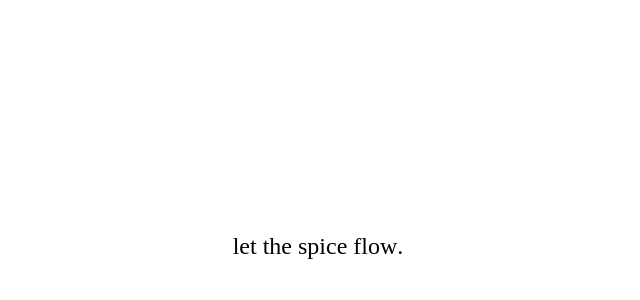
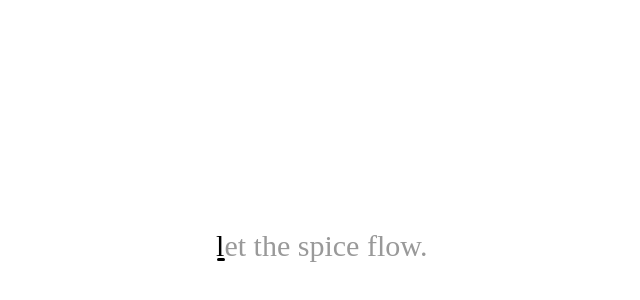
Before and after one commit to playforest/type-rank, a React (Vite) app in the folder client/: page / in a window 1280 px wide. Shown: the part 162-462 px from the top of the page, without its empty margins (322-962 px from the left). Built offline with nearby package versions, Linux system fonts and the light colour scheme.

Commit message:
breakout Prompt, ProgressBar components. progressBar implementation

```diff
--- a/client/src/App.tsx
+++ b/client/src/App.tsx
@@ -1,13 +1,13 @@
 import { useState, useEffect, useRef } from 'react'
-
+import { Prompt } from './components/Prompt'
 
 function App() {
+  const promptRef = useRef<HTMLDivElement>(null)
+
   let displayText: string = 'let the spice flow.'
-  let displayTextChars: string[] = Array.from(displayText)
+
   const [inputText, setInputText] = useState<string[]>([])
   const [cursor, setCursor] = useState<number>(0)
-
-  const promptRef = useRef<HTMLDivElement>(null)
 
   useEffect(() => {
     if (promptRef.current) {
@@ -16,25 +16,30 @@ function App() {
         let newCursor: number = cursor;
 
         console.log(e.key)
-        console.log(cursor)
+        console.log(`cursor: ${cursor}`)
+
         if (e.key === 'Backspace') {
           newInputText.pop()
           setInputText(newInputText)
+          if (cursor > 0) {
+            newCursor = newCursor - 1;
+          }
 
-          cursor > 0 ? newCursor -= 1 : newCursor;
-          setCursor(newCursor)
         } else {
 
-          newInputText.push(e.key)
-          setInputText(newInputText)
+          if (e.key === displayText[cursor]) {
 
-          newCursor = newCursor + 1;
-          setCursor(newCursor)
+            newInputText.push(e.key)
+            setInputText(newInputText)
+
+            newCursor = newCursor + 1;
+          }
+
         }
+        setCursor(newCursor)
+
         console.log(inputText)
       }
-
-      const promptElement = promptRef.current;
 
       window.addEventListener('keydown', handleTextInput)
 
@@ -43,21 +48,16 @@ function App() {
       }
 
     }
-  }, [inputText, cursor])
+  }, [cursor, inputText])
+
 
   return (
-    <div
-      className='prompt' ref={promptRef} style={{
-        fontSize: '24px', display: 'flex',
-        justifyContent: 'center',
-        alignItems: 'center',
-        height: '100vh',
-        whiteSpace: 'pre-wrap'
-      }}>
-      {displayTextChars.map((el, indx) => {
-        return <span key={indx}>{el}</span>
-      })}
-    </div>
+    <>
+      <Prompt
+        displayText={displayText}
+        promptRef={promptRef}
+        cursor={cursor} />
+    </>
   )
 }
 
--- /dev/null
+++ b/client/src/components/ProgressBar.tsx
@@ -0,0 +1,71 @@
+import { useRef, useEffect, useState } from 'react'
+
+interface ProgressBarProps {
+    cursor: number;
+    cursorRef: React.RefObject<HTMLSpanElement>;
+    postCursorRef: React.RefObject<HTMLSpanElement>;
+}
+
+export function ProgressBar({ cursor, cursorRef, postCursorRef }: ProgressBarProps) {
+    const progressRef = useRef<HTMLDivElement>(null)
+    const [lineTrackerWidth, setLineTrackerWidth] = useState<number>(0)
+    const [lineTrackerPos, setLineTrackerPos] = useState<number>(0)
+
+    useEffect(() => {
+        if (progressRef.current) {
+            const newWidth = cursorRef.current?.offsetWidth ?? 0;
+            const newPos = cursorRef.current?.offsetLeft ?? 0;
+            setLineTrackerWidth(newWidth);
+            setLineTrackerPos(newPos);
+
+            console.log('width vals: ', cursorRef.current?.offsetLeft, cursorRef.current?.offsetWidth, postCursorRef.current?.offsetWidth)
+
+        }
+    }, [cursor])
+
+
+    //    let lineTrackerWidth: number = ((Number.isFinite(cursorRef.current?.offsetLeft) ? cursorRef.current?.offsetLeft : 0) + (Number.isFinite(cursorRef.current?.offsetWidth) ? cursorRef.current?.offsetWidth : 0));
+
+
+    return (
+        <div className='progress' ref={progressRef} style={{
+            position: 'absolute', // Position absolutely within the inner container
+            bottom: 2, // Position at the bottom of the inner container
+            left: lineTrackerPos,
+            width: lineTrackerWidth,
+            right: 0,
+            height: '3px', // Thickness of the line
+            backgroundColor: 'black', // Color of the line
+            borderRadius: '2px'
+        }}></div>
+    )
+}
+
+
+
+
+
+
+
+
+
+
+
+
+
+
+/*
+
+    // if (progressRef.current) {
+    //   lineTrackerWidth = (Number.isFinite(cursorRef.current?.offsetLeft) ? cursorRef.current?.offsetLeft : 0) +
+    //     (Number.isFinite(cursorRef.current?.offsetWidth) ? cursorRef.current?.offsetWidth : 0) +
+    //     (Number.isFinite(postCursorRef.current?.offsetWidth) ? postCursorRef.current?.offsetWidth : 0)
+    // }
+
+    // if (cursor >= 0 && cursor < displayText.length) {
+    //   lineTrackerWidth = (Number.isFinite(cursorRef.current?.offsetLeft) ? cursorRef.current?.offsetLeft : 0) +
+    //     (Number.isFinite(cursorRef.current?.offsetWidth) ? cursorRef.current?.offsetWidth : 0) +
+    //     (Number.isFinite(postCursorRef.current?.offsetWidth) ? postCursorRef.current?.offsetWidth : 0);
+    // }
+
+*/
--- a/client/src/components/Prompt.tsx
+++ b/client/src/components/Prompt.tsx
@@ -0,0 +1,45 @@
+import { useState, useEffect, useRef } from 'react'
+import { ProgressBar } from './ProgressBar';
+
+interface PromptProps {
+    promptRef: React.RefObject<HTMLDivElement>
+    displayText: string;
+    cursor: number;
+
+}
+
+export function Prompt({ displayText, promptRef, cursor }: PromptProps) {
+    const cursorRef = useRef<HTMLSpanElement>(null)
+    const postCursorRef = useRef<HTMLSpanElement>(null)
+
+
+    let displayTextChars: string[] = Array.from(displayText)
+
+    console.log('width vals: ', cursorRef.current?.offsetLeft, cursorRef.current?.offsetWidth, postCursorRef.current?.offsetWidth)
+
+    return (
+        <div className='prompt' ref={promptRef} style={{
+            fontSize: '30px', display: 'flex',
+            justifyContent: 'center', alignItems: 'center',
+            height: '100vh', whiteSpace: 'pre-wrap'
+        }}>
+            <div style={{ position: 'relative' }}> {/* Inner container for the text and the line */}
+                {displayTextChars.map((el, indx) => {
+                    return <span ref={
+                        indx === cursor ? cursorRef :
+                            indx === cursor + 1 ? postCursorRef : null
+                    }
+                        key={crypto.randomUUID()}
+                        style={{
+                            color: indx === cursor ? 'black' : '#999999',
+                            position: 'relative', // Position the text
+                            zIndex: 1, // Higher z-index for text
+                        }}>{el}</span>
+                })}
+                <ProgressBar
+                    cursor={cursor} cursorRef={cursorRef} postCursorRef={postCursorRef} />
+            </div>
+
+        </div>
+    )
+}
```
